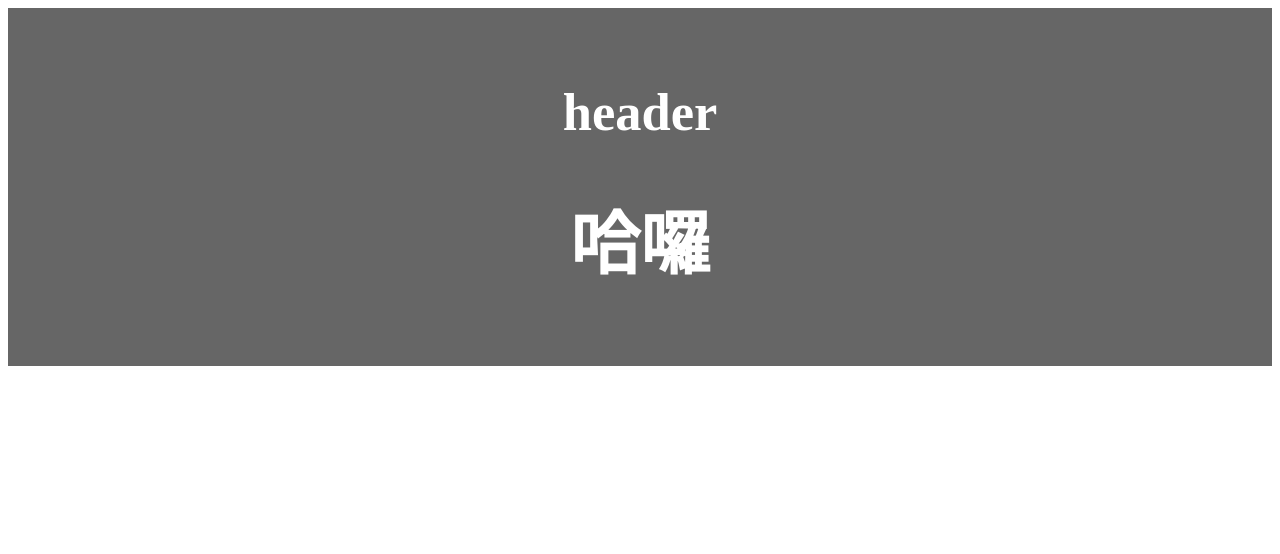
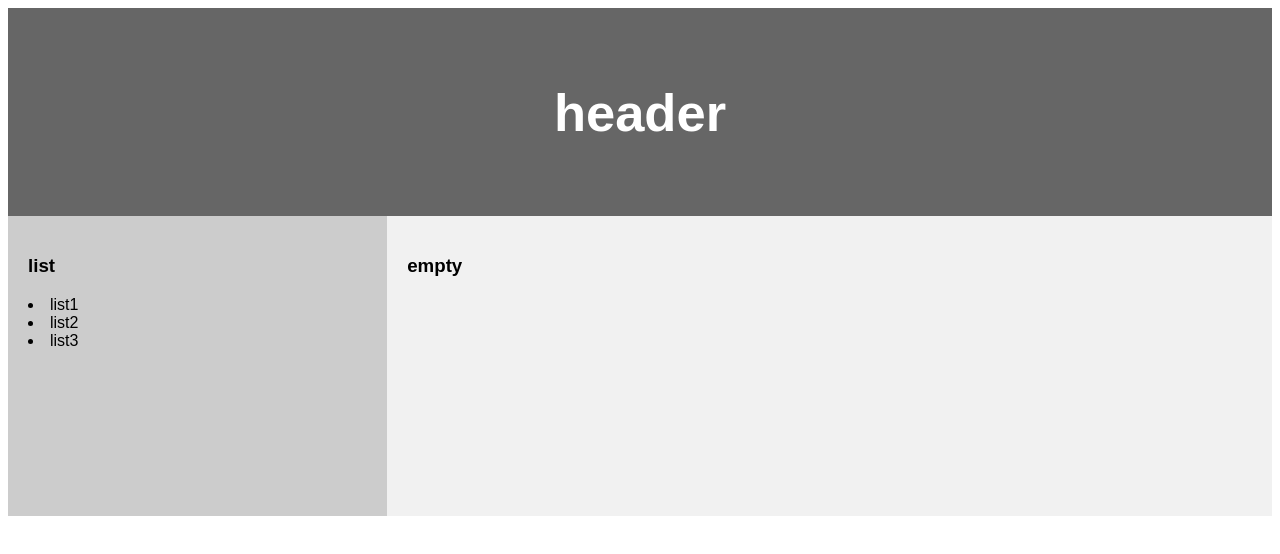
Before and after one commit to F84064014/F84064014.github.io, a plain HTML site: page index.html in a window 1280 px wide. Drawn offline with Linux system fonts and the light colour scheme.

Commit message:
Update index.html

```diff
--- a/index.html
+++ b/index.html
@@ -1,22 +1,69 @@
 <!DOCTYPE html>
 <html lang="en">
+
 <head>
     <meta charset="utf-8">
     <title>F84064014</title>
     <style>
-      header{
+        * {
+            box-sizing: border-box;
+        }
+
+        body {
+            font-family: Arial, Helvetica, sans-serif;
+        }
+
+        header {
             background-color: #666;
             padding: 30px;
             text-align: center;
             font-size: 35px;
             color: white;
+            width: 100%
+        }
+
+        section:after {
+            content: "";
+            display: table;
+            clear: both;
+        }
+
+        nav {
+            float: left;
+            width: 30%;
+            height: 300px;
+            /* only for demonstration, should be removed */
+            background: #ccc;
+            padding: 20px;
+        }
+
+        article {
+            float: left;
+            padding: 20px;
+            width: 70%;
+            background-color: #f1f1f1;
+            height: 300px;
+            /* only for demonstration, should be removed */
         }
     </style>
 </head>
 
 <header>
-    <h2>header<h2>
+    <h2>header</h2>
+</header>
+
 <body>
-    <h1>哈囉</h1>
+    <section>
+        <nav>
+            <h1>list</h1>
+            <li>list1</li>
+            <li>list2</li>
+            <li>list3</li>
+        </nav>
+        <article>
+            <h1>empty</h1>
+        </article>
+    </section>
 </body>
+
 </html>
```
Lines whose indentation alone changed are shown as unchanged.
